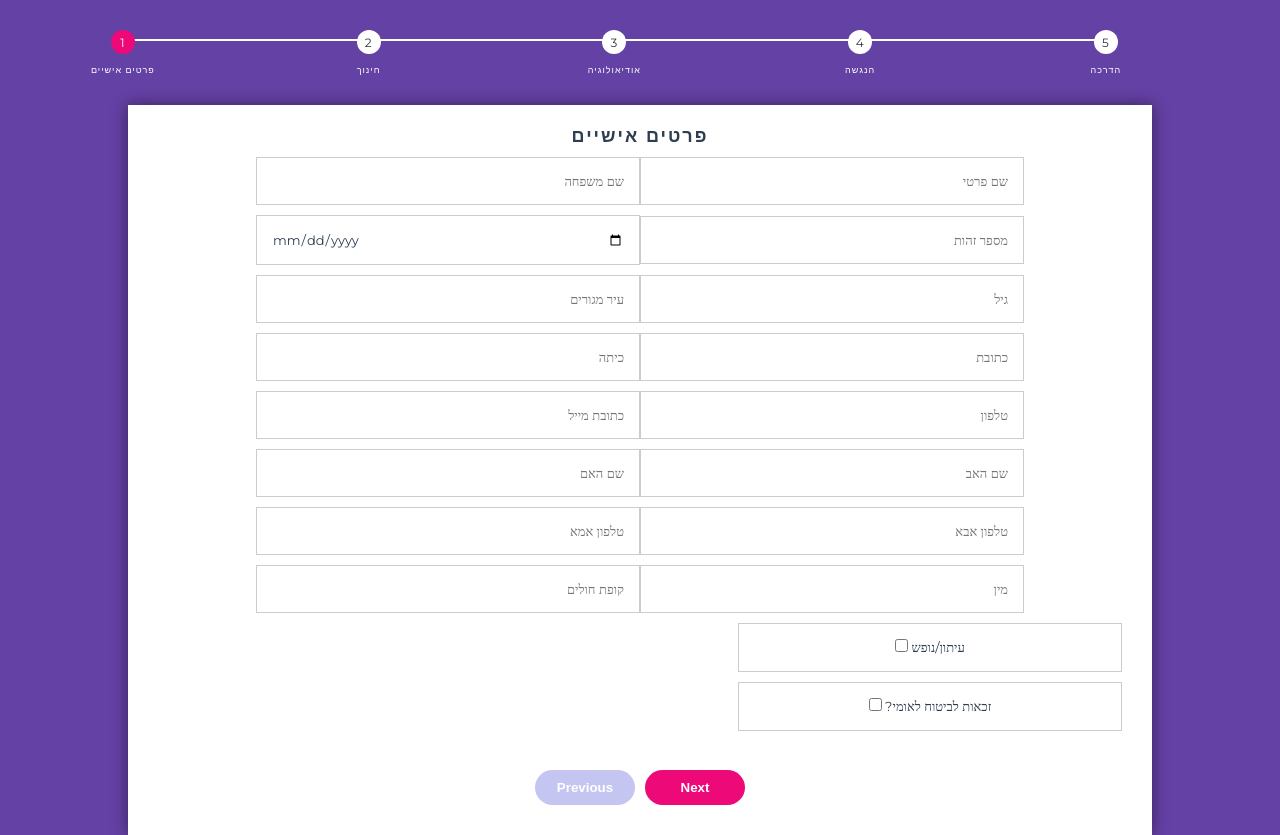
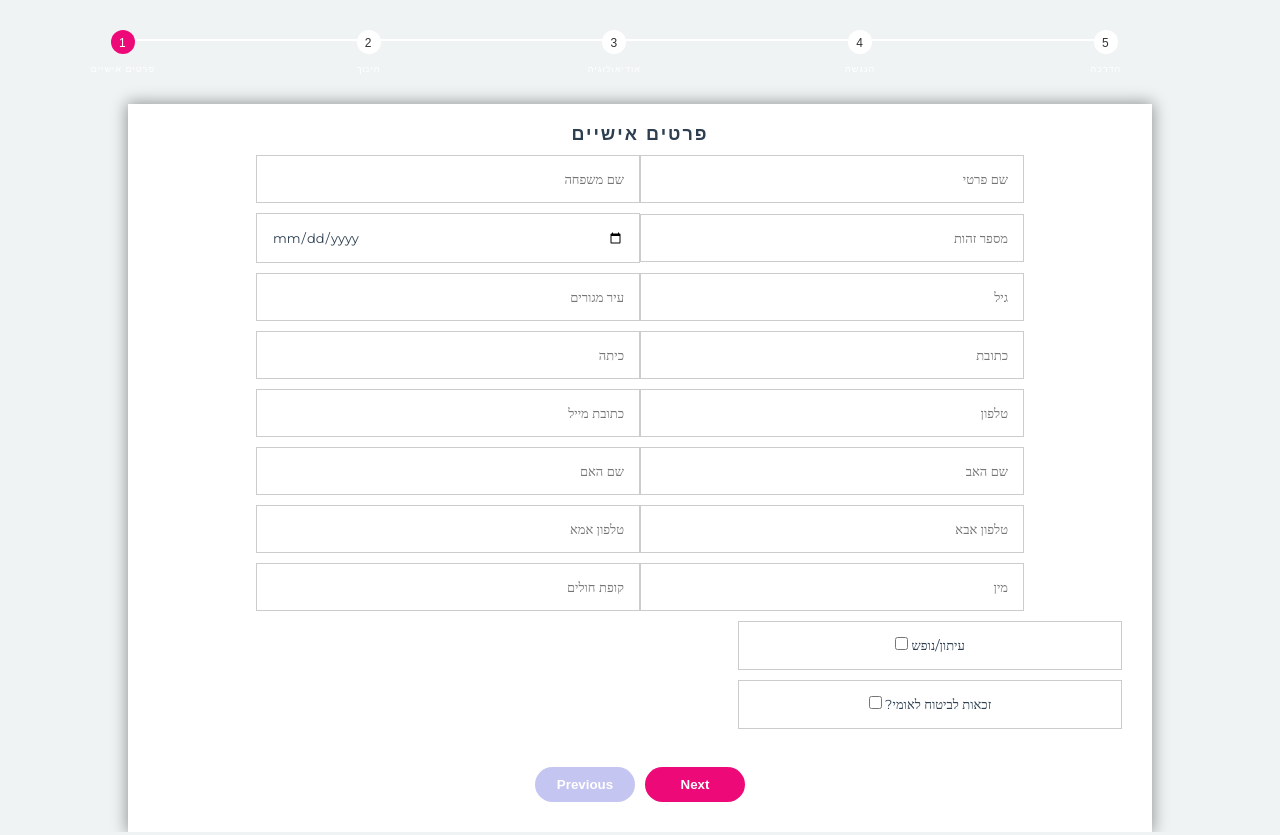
Before and after one commit to gila-W/SK-studentProtfolio, a React (Create React App) app: page /new-student in a window 1280 px wide. Built offline with nearby package versions, Linux system fonts and the light colour scheme; no server answers.

Commit message:
commit css bar

```diff
--- a/src/components/newStudent/newStudentProgressBar/NewStudentProgressBar.css
+++ b/src/components/newStudent/newStudentProgressBar/NewStudentProgressBar.css
@@ -6,14 +6,25 @@
     margin: 0;
     padding: 0;
 }
-
+/*
 html {
     height: 100%;
-    background: #6441A5; /* fallback for old browsers */
-    background: -webkit-linear-gradient(to left, #6441A5, #2a0845); /* Chrome 10-25, Safari 5.1-6 */
+    background: #6441A5;
+    background: -webkit-linear-gradient(to left, #6441A5, #2a0845);
 }
 
 body {
+
+    font-family: montserrat, arial, verdana;
+    background: transparent;
+} */
+/* .new-student-progress-bar html{
+    height: 100%;
+    background: #6441A5;
+    background: -webkit-linear-gradient(to left, #6441A5, #2a0845);
+} */
+
+.new-student-progress-bar body {
     font-family: montserrat, arial, verdana;
     background: transparent;
 }
@@ -197,3 +208,9 @@ body {
     background: #C5C5F1;
     text-decoration: none;
 }
+.NewStudentProgressBar-section{
+    height: 70vh;
+    overflow: auto;
+    margin-left: 2px;
+
+}
```
